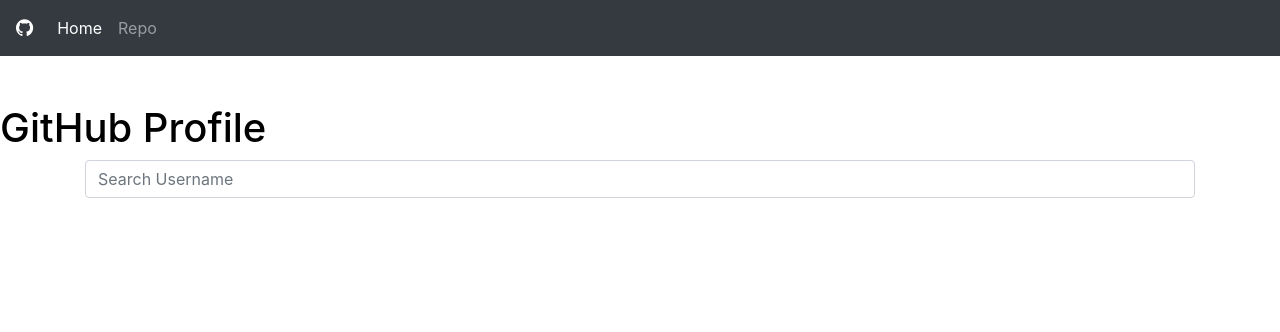
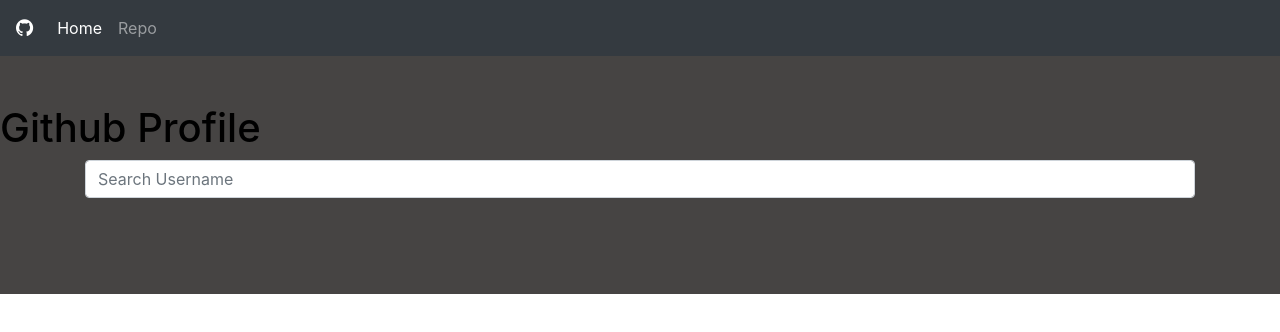
Before and after one commit to oodennis20/Github-API, an Angular app: page /master in a window 1280 px wide. Shown: the top 332 px of the page. Built offline with nearby package versions, Linux system fonts and the light colour scheme; no server answers.

Commit message:
add a background color to master component

```diff
--- a/src/app/master/master.component.css
+++ b/src/app/master/master.component.css
@@ -2,3 +2,9 @@
     padding: 10px;
     margin: 5px;
 }
+.card-header {
+    text-align: center;
+}
+body{
+    background-color: rgb(70, 68, 67);
+}
--- a/src/app/master/master.component.html
+++ b/src/app/master/master.component.html
@@ -1,7 +1,7 @@
 <body>
         <br>
         <br>
-        <h1 style="color:black">GitHub Profile</h1>
+        <h1 style="color:black">Github Profile</h1>
         <div class="container">
           <div id="swara">
             <form class="form">
```
